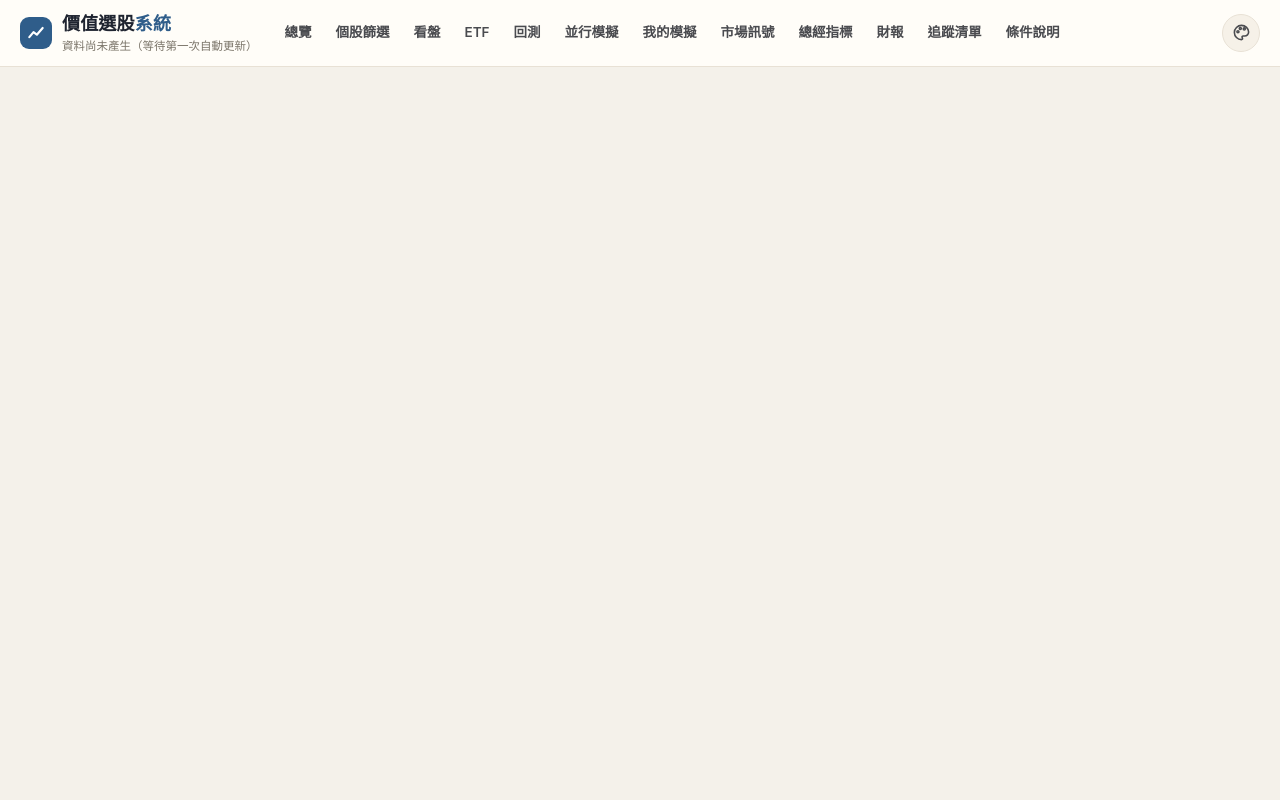
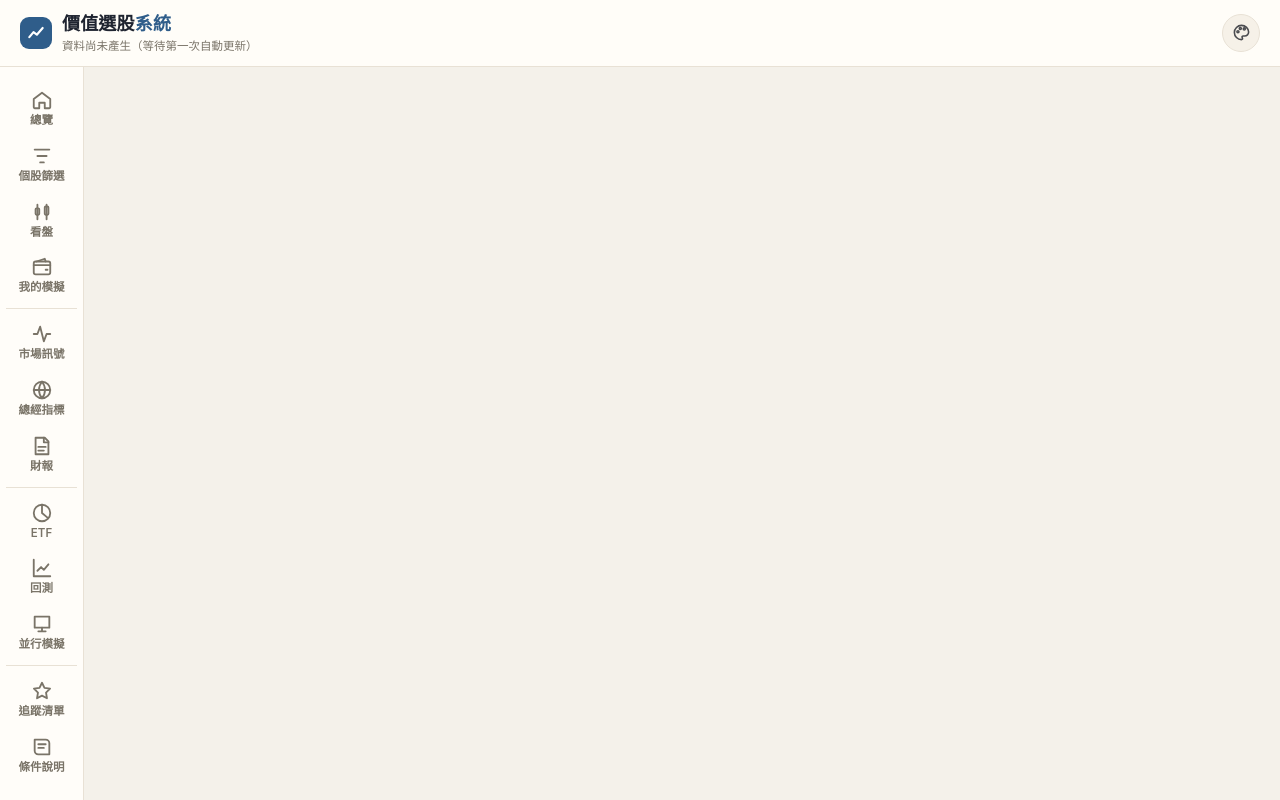
Before and after one commit to KalebChen0509/stock-screener, a plain HTML site: page site/index.html in a window 1280 px wide. Drawn offline with nearby package versions, Linux system fonts and the light colour scheme; no server answers.

Commit message:
更新 2026-11-19 15:07

```diff
--- a/site/index.html
+++ b/site/index.html
@@ -24,23 +24,31 @@ document.documentElement.dataset.skin = (!sk || sk === "auto") ? (matchMedia("(p
       <p class="sub" id="updated">載入中…</p>
     </div>
   </div>
-  <nav id="tabs" aria-label="主選單">
-    <a href="#overview">總覽</a>
-    <a href="#screener">個股篩選</a>
-    <a href="#chart">看盤</a>
-    <a href="#etf">ETF</a>
-    <a href="#backtest">回測</a>
-    <a href="#paper">並行模擬</a>
-    <a href="#mysim">我的模擬</a>
-    <a href="#signals">市場訊號</a>
-    <a href="#macro">總經指標</a>
-    <a href="#earnings">財報</a>
-    <a href="#watchlist">追蹤清單</a>
-    <a href="#rules">條件說明</a>
-  </nav>
   <button id="themeBtn" class="icon-btn" title="切換外觀" aria-label="切換外觀"><svg viewBox="0 0 24 24" fill="none" stroke="currentColor" stroke-width="2" stroke-linecap="round" stroke-linejoin="round"><path d="M12 3a9 9 0 1 0 0 18c1.1 0 1.6-.9 1.2-1.8l-.4-.9c-.4-.9.2-1.8 1.2-1.8H16a5 5 0 0 0 5-5c0-4.7-4-8.5-9-8.5z"/><circle cx="7.5" cy="11" r="1.3"/><circle cx="10.5" cy="7" r="1.3"/><circle cx="15.5" cy="7.5" r="1.3"/></svg></button>
 </header>
 <div id="skinPop" class="skin-pop" hidden role="dialog" aria-label="外觀"></div>
+<nav id="tabs" aria-label="主選單">
+  <div class="side-g" role="group" aria-label="常用">
+    <a href="#overview"><svg viewBox="0 0 24 24" fill="none" stroke="currentColor" stroke-width="2" stroke-linecap="round" stroke-linejoin="round"><path d="M3 11l9-7 9 7v9a1 1 0 0 1-1 1h-5v-6H9v6H4a1 1 0 0 1-1-1z"/></svg><span>總覽</span></a>
+    <a href="#screener"><svg viewBox="0 0 24 24" fill="none" stroke="currentColor" stroke-width="2" stroke-linecap="round" stroke-linejoin="round"><path d="M4 5h16M7 12h10M10 19h4"/></svg><span>個股篩選</span></a>
+    <a href="#chart"><svg viewBox="0 0 24 24" fill="none" stroke="currentColor" stroke-width="2" stroke-linecap="round" stroke-linejoin="round"><path d="M7 4v16M17 4v16"/><rect x="5" y="8" width="4" height="7" rx="1"/><rect x="15" y="6" width="4" height="9" rx="1"/></svg><span>看盤</span></a>
+    <a href="#mysim"><svg viewBox="0 0 24 24" fill="none" stroke="currentColor" stroke-width="2" stroke-linecap="round" stroke-linejoin="round"><rect x="3" y="6" width="18" height="14" rx="2"/><path d="M3 10h18M16 15h2"/><path d="M6 6l9-3 1 3"/></svg><span>我的模擬</span></a>
+  </div>
+  <div class="side-g" role="group" aria-label="市場">
+    <a href="#signals"><svg viewBox="0 0 24 24" fill="none" stroke="currentColor" stroke-width="2" stroke-linecap="round" stroke-linejoin="round"><path d="M3 12h4l3-8 4 16 3-8h4"/></svg><span>市場訊號</span></a>
+    <a href="#macro"><svg viewBox="0 0 24 24" fill="none" stroke="currentColor" stroke-width="2" stroke-linecap="round" stroke-linejoin="round"><circle cx="12" cy="12" r="9"/><path d="M3 12h18M12 3a14 14 0 0 1 0 18M12 3a14 14 0 0 0 0 18"/></svg><span>總經指標</span></a>
+    <a href="#earnings"><svg viewBox="0 0 24 24" fill="none" stroke="currentColor" stroke-width="2" stroke-linecap="round" stroke-linejoin="round"><path d="M5 3h10l4 4v14H5z"/><path d="M14 3v5h5M8 13h8M8 17h6"/></svg><span>財報</span></a>
+  </div>
+  <div class="side-g" role="group" aria-label="研究">
+    <a href="#etf"><svg viewBox="0 0 24 24" fill="none" stroke="currentColor" stroke-width="2" stroke-linecap="round" stroke-linejoin="round"><circle cx="12" cy="12" r="9"/><path d="M12 3v9l6 5"/></svg><span>ETF</span></a>
+    <a href="#backtest"><svg viewBox="0 0 24 24" fill="none" stroke="currentColor" stroke-width="2" stroke-linecap="round" stroke-linejoin="round"><path d="M3 3v18h18"/><path d="M7 15l4-4 3 3 5-6"/></svg><span>回測</span></a>
+    <a href="#paper"><svg viewBox="0 0 24 24" fill="none" stroke="currentColor" stroke-width="2" stroke-linecap="round" stroke-linejoin="round"><path d="M4 4h16v12H4z"/><path d="M8 20h8M12 16v4"/></svg><span>並行模擬</span></a>
+  </div>
+  <div class="side-g" role="group" aria-label="設定">
+    <a href="#watchlist"><svg viewBox="0 0 24 24" fill="none" stroke="currentColor" stroke-width="2" stroke-linecap="round" stroke-linejoin="round"><path d="M12 3l2.7 5.6 6.1.9-4.4 4.3 1 6.1L12 17l-5.4 2.9 1-6.1L3.2 9.5l6.1-.9z"/></svg><span>追蹤清單</span></a>
+    <a href="#rules"><svg viewBox="0 0 24 24" fill="none" stroke="currentColor" stroke-width="2" stroke-linecap="round" stroke-linejoin="round"><path d="M4 4h12a4 4 0 0 1 4 4v12H8a4 4 0 0 1-4-4z"/><path d="M8 9h8M8 13h6"/></svg><span>條件說明</span></a>
+  </div>
+</nav>
 
 <main>
   <!-- ======================= 總覽 ======================= -->
--- a/site/style.css
+++ b/site/style.css
@@ -75,10 +75,19 @@ header.top {
 .logo svg { width: 20px; height: 20px; }
 .brand h1 span { color: var(--accent); }
 .sub { margin: 0; color: var(--muted); font-size: 11.5px; white-space: nowrap; overflow: hidden; text-overflow: ellipsis; }
-nav#tabs { display: flex; gap: 2px; flex-wrap: wrap; flex: 1; }
-nav#tabs a { padding: 6px 11px; border-radius: 999px; color: var(--text-2); text-decoration: none; font-weight: 600; font-size: 13.5px; }
-nav#tabs a:hover { background: var(--surface-2); }
-nav#tabs a.on { background: var(--accent); color: var(--accent-ink); }
+/* 電腦／平板：左側圖示選單（圖示在上、文字在下，像財報狗）；手機改用底部分頁列 */
+:root { --side-w: 84px; }
+nav#tabs { position: fixed; z-index: 15; left: 0; top: var(--head-h, 61px); bottom: 0; width: var(--side-w); overflow-y: auto; scrollbar-width: none;
+  background: var(--surface); border-right: 1px solid var(--border); padding: 8px 6px 16px; }
+nav#tabs::-webkit-scrollbar { display: none; }
+.side-g { display: flex; flex-direction: column; gap: 2px; padding: 6px 0; }
+.side-g + .side-g { border-top: 1px solid var(--border); }
+nav#tabs a { position: relative; display: flex; flex-direction: column; align-items: center; gap: 3px; padding: 8px 2px 7px; border-radius: 12px;
+  color: var(--muted); text-decoration: none; font-weight: 600; font-size: 11.5px; line-height: 1.2; text-align: center; }
+nav#tabs a svg { width: 22px; height: 22px; }
+nav#tabs a:hover { background: var(--surface-2); color: var(--text); }
+nav#tabs a.on { color: var(--accent); background: var(--accent-soft); }
+nav#tabs a.on::before { content: ""; position: absolute; left: -6px; top: 10px; bottom: 10px; width: 3px; border-radius: 0 3px 3px 0; background: var(--accent); }
 .icon-btn { background: var(--surface-2); color: var(--text-2); border: 1px solid var(--border); border-radius: 999px; width: 38px; height: 38px; padding: 0; display: grid; place-items: center; flex: none; margin-left: auto; }
 .icon-btn svg { width: 19px; height: 19px; }
 
@@ -100,6 +109,7 @@ nav#tabs a.on { background: var(--accent); color: var(--accent-ink); }
 
 /* ================================================================ 版面 */
 main { max-width: 1280px; margin: 0 auto; padding: 18px 20px 60px; }
+@media (min-width: 761px) { main { margin-left: max(var(--side-w), calc((100vw - 1280px) / 2)); } }
 .view { display: none; }
 .view.on { display: block; }
 .card { background: var(--surface); border: 1px solid var(--border); border-radius: var(--radius); padding: 16px 18px; margin-bottom: 16px; box-shadow: var(--shadow); min-width: 0; }
```
Also changed, not shown: site/app.js, 1 other file.
